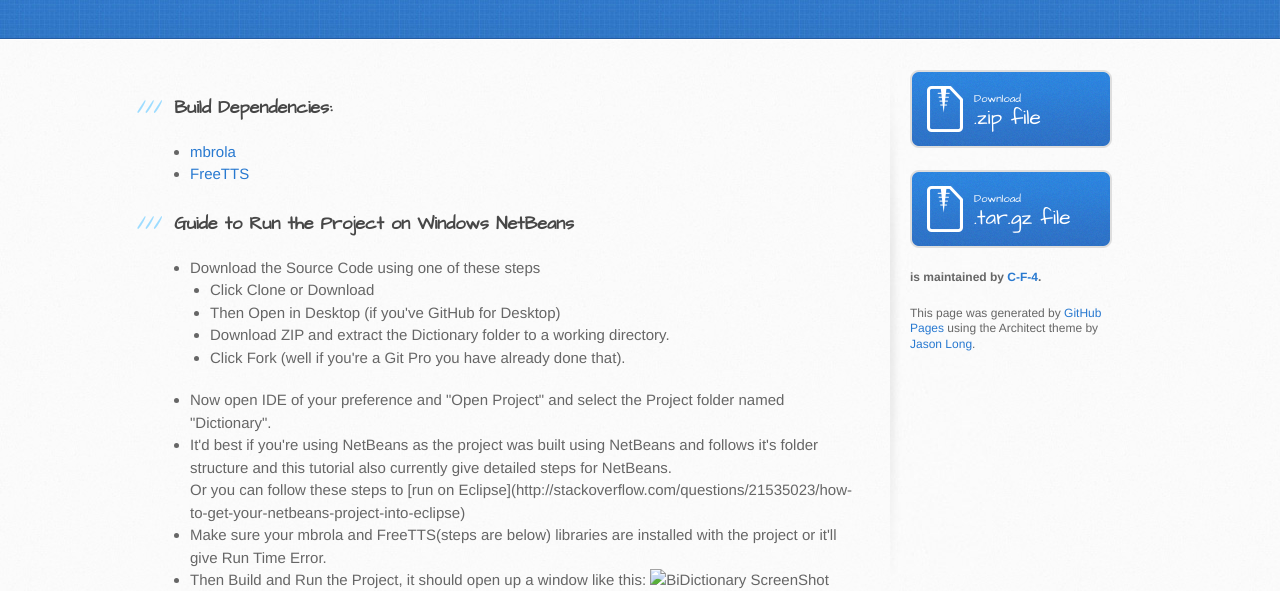
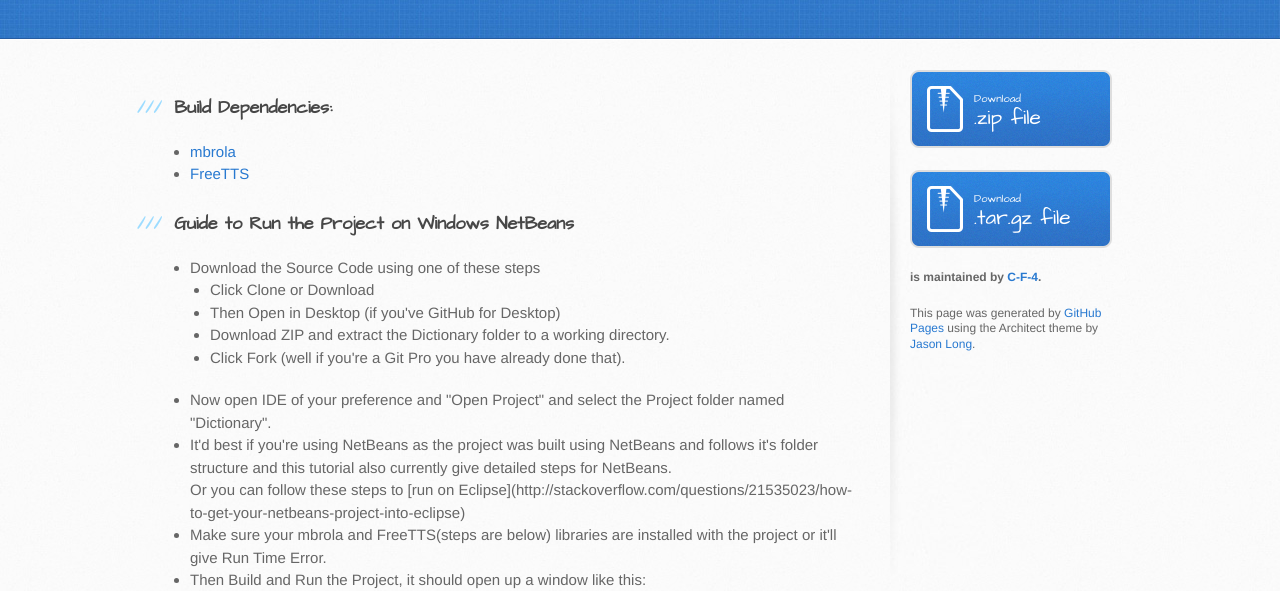
Before and after one commit to C-F-4/Dictionary, a plain HTML site: page index.html in a window 1280 px wide. Shown: the part 196-787 px from the top of the page. Drawn offline with Linux system fonts and the light colour scheme.

Commit message:
Attribute Bug Fix

```diff
--- a/index.html
+++ b/index.html
@@ -62,7 +62,7 @@
                    Or you can follow these steps to [run on Eclipse](http://stackoverflow.com/questions/21535023/how-to-get-your-netbeans-project-into-eclipse) </li>
               <li> Make sure your mbrola and FreeTTS(steps are below) libraries are installed with the project or it'll give Run Time Error. </li>
               <li> Then Build and Run the Project, it should open up a window like this:
-                <img href="images/ScreenShot-bidictionary.png" alt="BiDictionary ScreenShot" /> </li>
+                <img src="images/ScreenShot-bidictionary.png" alt="BiDictionary ScreenShot" /> </li>
               <li> Try Searching for a word like "Zythum" and click on the "Speaker" icon to start the Speech Synthesis. </li>
             </ul>
           </p>
```
